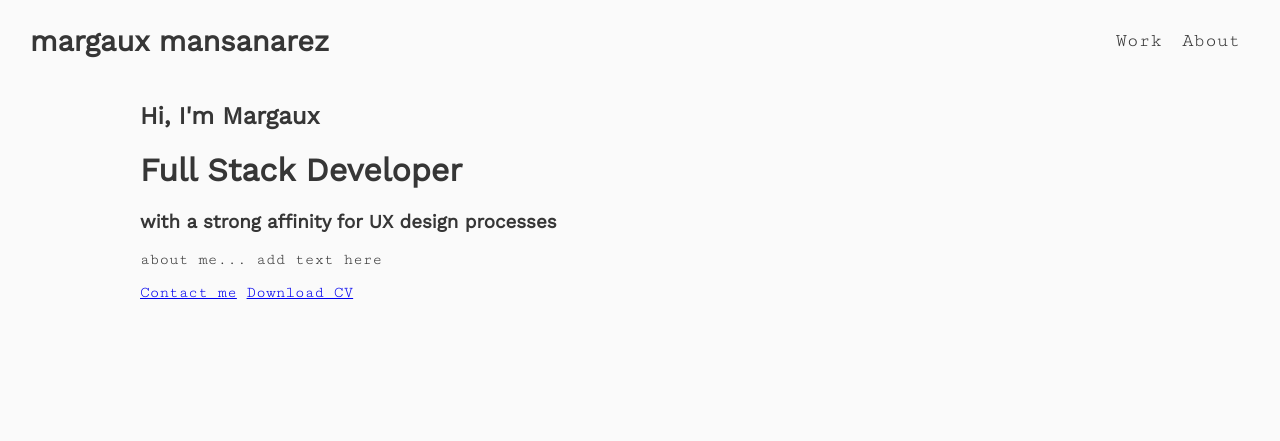
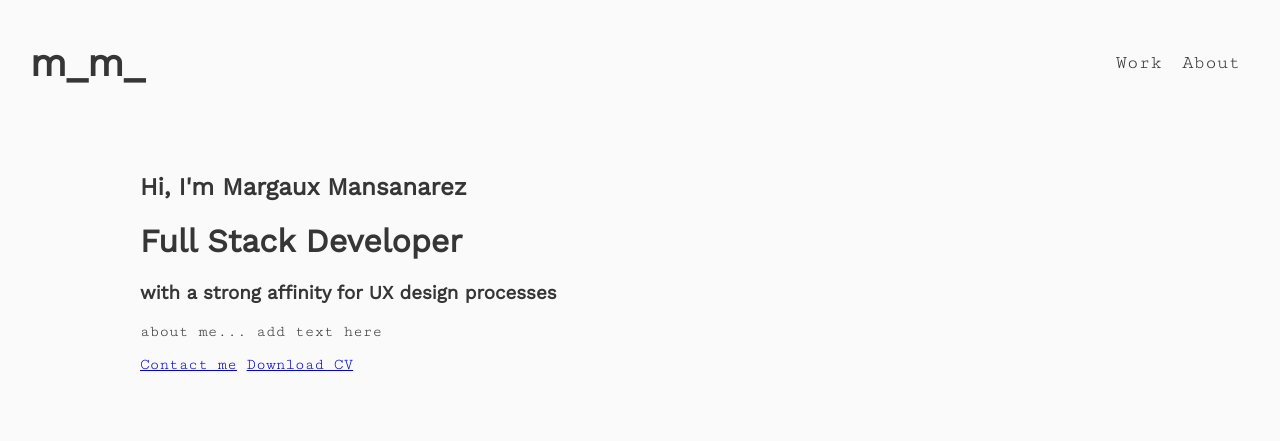
Before and after one commit to margaux-m/portfolio, a PHP site: page / in a window 1280 px wide. Shown: the top 441 px of the page. Run offline with PHP 8.4, Linux system fonts and the light colour scheme; some libraries are stand-ins or nearby versions.

Commit message:
Homepage: styled navbar

```diff
--- /dev/null
+++ b/assets/css/components/logo.css
@@ -0,0 +1,17 @@
+#logo {
+  font-size: 2.4rem;
+}
+
+nav > a {
+  text-decoration: none;
+}
+
+a > h1#logo {
+  color: #363636;
+  margin: 0;
+}
+
+h1#logo:hover {
+  background-color: #363636;
+  color: #FAFAFA;
+}
--- a/assets/css/components/navbar.css
+++ b/assets/css/components/navbar.css
@@ -1,14 +1,16 @@
 nav {
-  padding: 0 30px;
+  padding: 40px 30px;
   display: flex;
   justify-content: space-between;
   font-size: 1.2rem;
+  margin-bottom: 3rem;
 }
 
 nav > ul {
   padding: 0;
   display: flex;
   align-items: center;
+  margin: 0;
 }
 
 nav > ul > li {
--- a/assets/css/style.css
+++ b/assets/css/style.css
@@ -10,6 +10,7 @@ font-family: 'Work Sans', sans-serif;*/
 @import url('components/btn.css');
 @import url('components/container.css');
 @import url('components/footer.css');
+@import url('components/logo.css');
 @import url('components/navbar.css');
 
 /* Utilities */
--- a/index.html
+++ b/index.html
@@ -11,7 +11,7 @@
 <body>
   <!-- Navbar -->
   <nav>
-    <h1>margaux mansanarez</h1>
+    <a href="."><h1 id="logo">m_m_</h1></a>
     <ul>
       <li><a href="#">Work</a></li>
       <li><a href="#">About</a></li>
@@ -19,7 +19,7 @@
   </nav>
   <!-- Main content -->
   <div class="container">
-    <h2>Hi, I'm Margaux</h2>
+    <h2>Hi, I'm Margaux Mansanarez</h2>
     <h1>Full Stack Developer</h1>
     <h3>with a strong affinity for UX design processes</h3>
     <p>about me... add text here</p>
```
